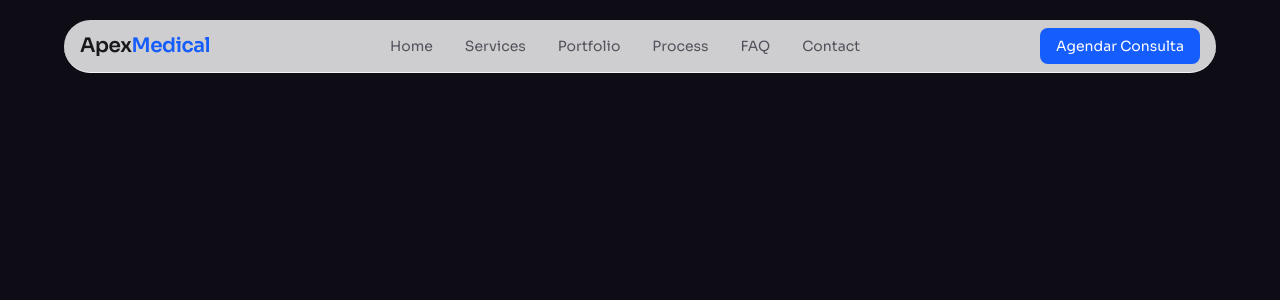
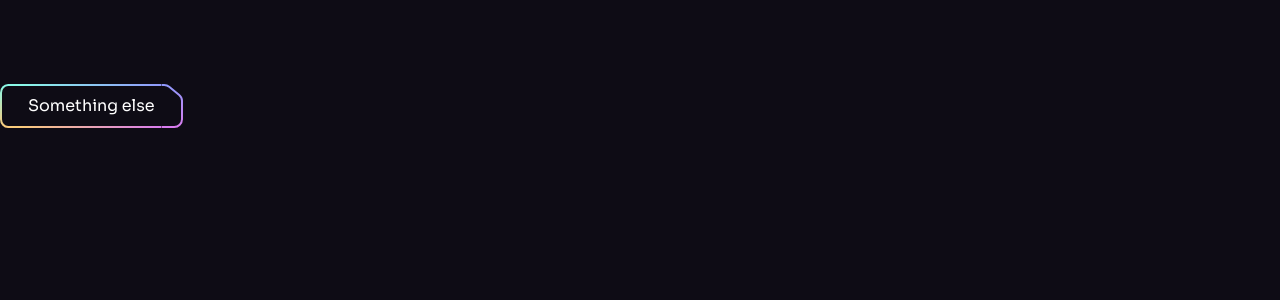
Before and after one commit to lucasdef15/apex_medical, a Next.js app: page / in a window 1280 px wide. Shown: the top 300 px of the page. Built offline with nearby package versions, Linux system fonts and the light colour scheme.

Commit message:
feat: implement button component and associated SVGs; refactor layout

```diff
--- a/app/layout.tsx
+++ b/app/layout.tsx
@@ -31,7 +31,7 @@ export default function RootLayout({
       style={{ colorScheme: "dark" }}
     >
       <body className="h-full antialiased">
-        <Header />
+        {/* <Header /> */}
         <main className="min-h-screen">{children}</main>
         <ButtonGradient />
       </body>
--- a/components/sections/hero.tsx
+++ b/components/sections/hero.tsx
@@ -1,3 +1,11 @@
+import Button from "../ui/button";
+
 export default function Hero() {
-  return <section className="relative overflow-hidden py-32"></section>;
+  return (
+    <section className="">
+      <div className="pt-[4.75rem] lg:pt-[5.25rem]">
+        <Button className="">Something else</Button>
+      </div>
+    </section>
+  );
 }
--- a/components/svg/ButtonSvg.jsx
+++ b/components/svg/ButtonSvg.tsx
@@ -1,4 +1,8 @@
-const ButtonSvg = (white) => (
+interface ButtonSvgProps {
+  white?: boolean;
+}
+
+const ButtonSvg = ({ white }: ButtonSvgProps) => (
   <>
     <svg
       className="absolute top-0 left-0"
--- /dev/null
+++ b/components/ui/button.tsx
@@ -0,0 +1,41 @@
+import React from "react";
+import Link from "next/link";
+import ButtonSvg from "../svg/ButtonSvg";
+
+interface ButtonProps {
+  children: React.ReactNode;
+  className?: string;
+  href?: string;
+  onClick?: () => void;
+  px?: string;
+  white?: boolean;
+}
+
+export default function Button({
+  children,
+  className = "",
+  href,
+  onClick,
+  white = false,
+  px,
+}: ButtonProps) {
+  const baseClasses = `relative inline-flex items-center justify-center h-11 transition-colors hover:text-color-1 ${px || "px-7"} ${white ? "text-n-8" : "text-n-1"} ${className}`;
+
+  const spanClasses = "relative z-10";
+
+  if (href) {
+    return (
+      <Link href={href} className={baseClasses}>
+        <span className={spanClasses}>{children}</span>
+        <ButtonSvg white={white} />
+      </Link>
+    );
+  }
+
+  return (
+    <button className={baseClasses} onClick={onClick}>
+      <span className={spanClasses}>{children}</span>
+      <ButtonSvg white={white} />
+    </button>
+  );
+}
```
Also changed, not shown: components/svg/ButtonGradient.tsx (renamed from components/svg/ButtonGradient.jsx).
